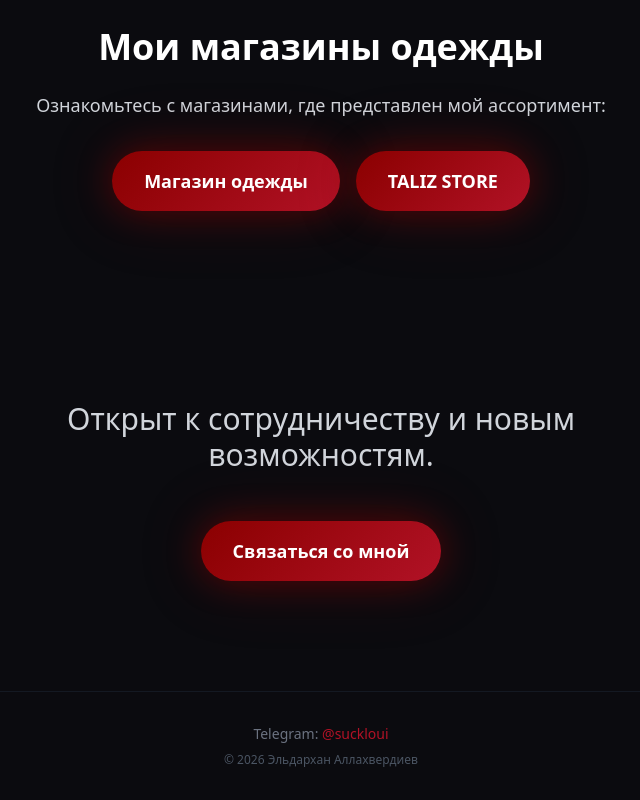
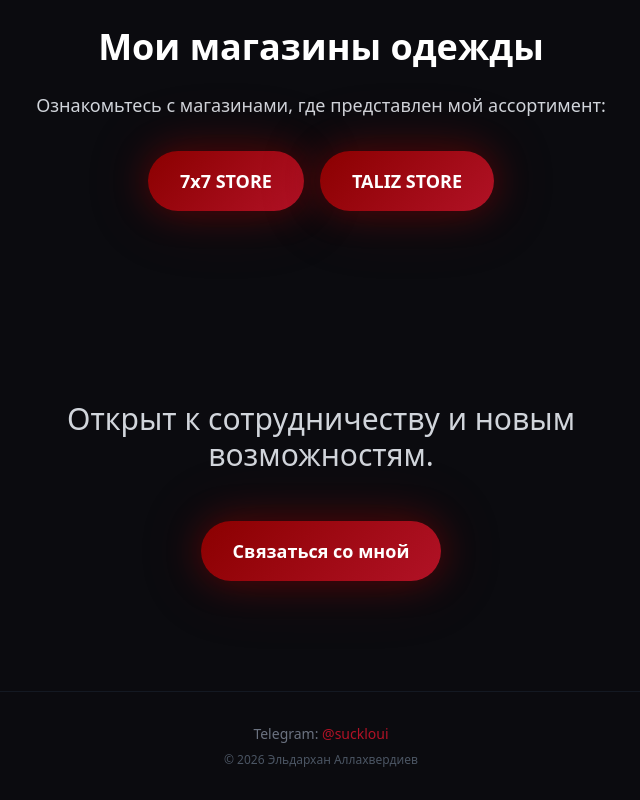
Before and after one commit to chapa4308/loui.tg, a plain HTML site: page index.html in a window 1280 px wide. Shown: the part 1173-1973 px from the top of the page, without its empty margins (319-959 px from the left). Drawn offline with nearby package versions, Linux system fonts and the light colour scheme.

Commit message:
Update store links in index.html

```diff
--- a/index.html
+++ b/index.html
@@ -87,10 +87,10 @@
           Ознакомьтесь с магазинами, где представлен мой ассортимент:
         </p>
         <div class="flex flex-wrap gap-4 justify-center">
-          <a href="#" target="_blank" class="btn-cta inline-block px-8 py-4 rounded-full text-white font-semibold text-base sm:text-lg">
-            Магазин одежды
+          <a href="https://7x7store.vercel.app/" target="_blank" class="btn-cta inline-block px-8 py-4 rounded-full text-white font-semibold text-base sm:text-lg">
+            7x7 STORE
           </a>
-          <a href="#" target="_blank" class="btn-cta inline-block px-8 py-4 rounded-full text-white font-semibold text-base sm:text-lg">
+          <a href="https://taliz-store.vercel.app/" target="_blank" class="btn-cta inline-block px-8 py-4 rounded-full text-white font-semibold text-base sm:text-lg">
             TALIZ STORE
           </a>
         </div>
```
